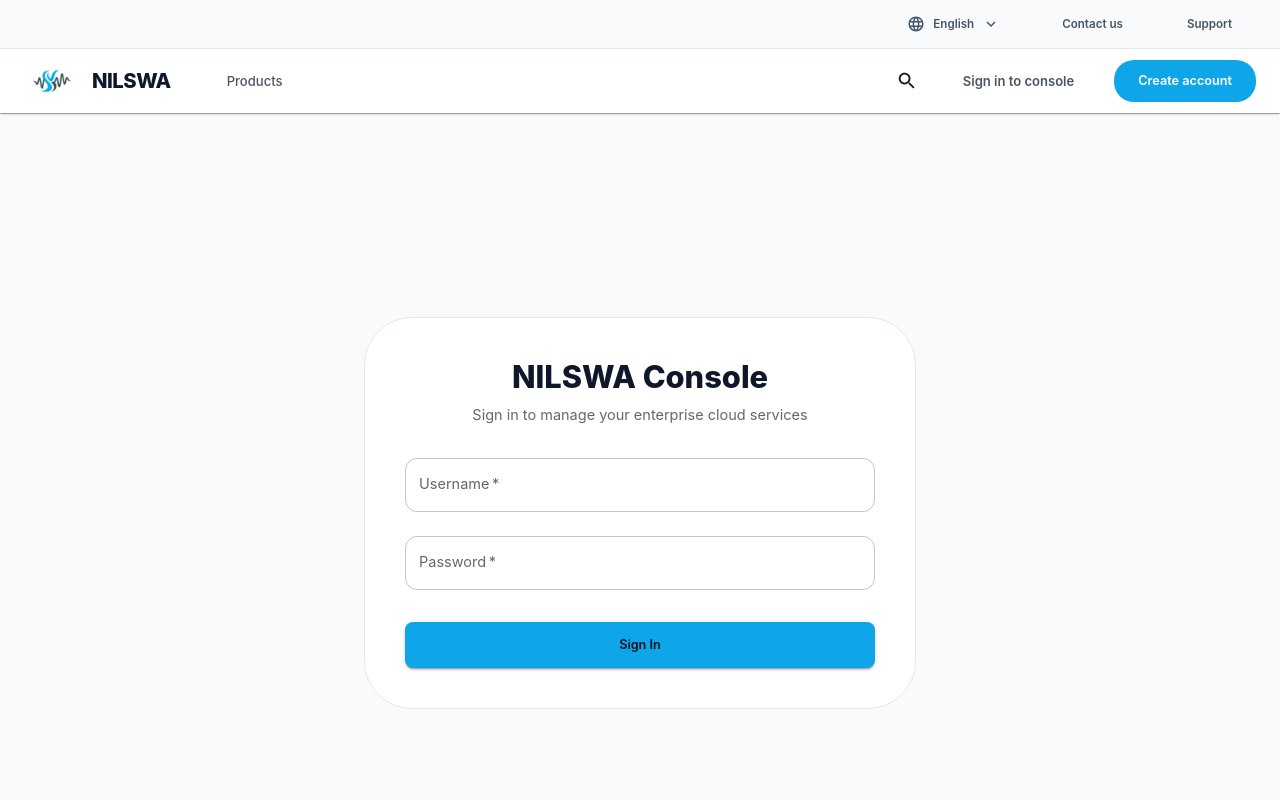
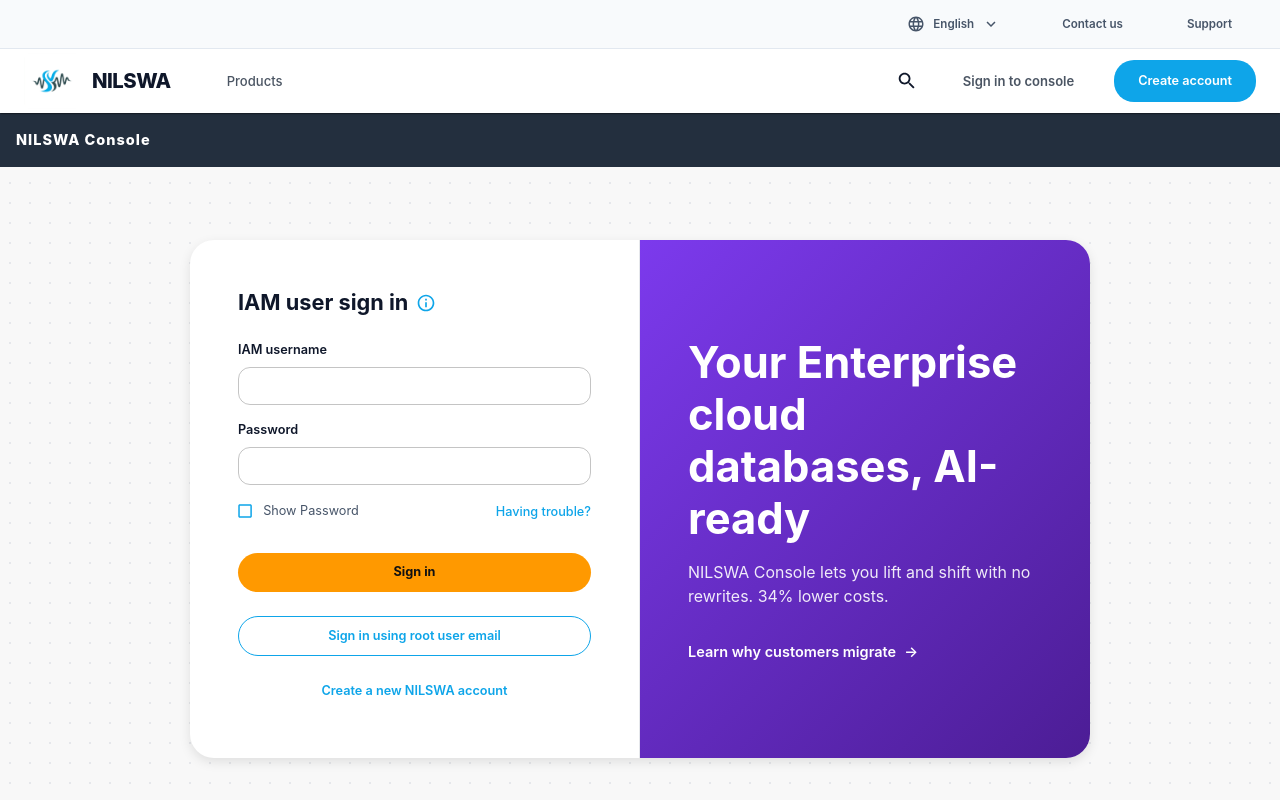
Before and after one commit to sachin-bose-p/nilswa, a Next.js app in the folder client/: page /login in a window 1280 px wide. Shown: the top 800 px of the page. Built offline with nearby package versions, Linux system fonts and the light colour scheme.

Commit message:
Redesign login page to AWS style

```diff
--- a/client/app/login/page.tsx
+++ b/client/app/login/page.tsx
@@ -1,13 +1,20 @@
 'use client';
 
 import React, { useState } from 'react';
-import { Box, Container, Typography, TextField, Button, Paper, CircularProgress, Alert } from '@mui/material';
+import {
+  Box, Typography, TextField, Button, CircularProgress, Alert,
+  Checkbox, FormControlLabel, Link as MuiLink, IconButton, InputAdornment
+} from '@mui/material';
 import { useRouter } from 'next/navigation';
+import InfoOutlinedIcon from '@mui/icons-material/InfoOutlined';
+import Visibility from '@mui/icons-material/Visibility';
+import VisibilityOff from '@mui/icons-material/VisibilityOff';
 
 export default function LoginPage() {
   const router = useRouter();
   const [loading, setLoading] = useState(false);
   const [errorMsg, setErrorMsg] = useState('');
+  const [showPassword, setShowPassword] = useState(false);
 
   const [formData, setFormData] = useState({
     username: '',
@@ -57,18 +64,56 @@ export default function LoginPage() {
   };
 
   return (
-    <Box sx={{ minHeight: '100vh', display: 'flex', alignItems: 'center', justifyContent: 'center', backgroundColor: '#f8fafc', py: 8 }}>
-      <Container maxWidth="sm">
-        <Paper elevation={0} sx={{ p: { xs: 3, md: 5 }, borderRadius: 4, border: '1px solid #e2e8f0', textAlign: 'center' }}>
-          <Typography variant="h4" sx={{ fontWeight: 800, mb: 1, color: '#0f172a' }}>
+    <Box sx={{
+      minHeight: '100vh',
+      display: 'flex',
+      flexDirection: 'column',
+      backgroundColor: '#f8f8f8',
+      backgroundImage: 'radial-gradient(#e5e7eb 1px, transparent 1px)',
+      backgroundSize: '20px 20px'
+    }}>
+      {/* AWS Style Header */}
+      <Box sx={{
+        width: '100%',
+        p: 2,
+        backgroundColor: '#232f3e',
+        display: 'flex',
+        alignItems: 'center',
+        justifyContent: 'space-between'
+      }}>
+        <Typography sx={{ color: '#fff', fontWeight: 800, letterSpacing: '1px' }}>
           NILSWA Console
         </Typography>
-          <Typography variant="body1" sx={{ color: 'text.secondary', mb: 4 }}>
-            Sign in to manage your enterprise cloud services
+      </Box>
+
+      {/* Main Content */}
+      <Box sx={{ display: 'flex', justifyContent: 'center', alignItems: 'center', flexGrow: 1, py: 8, px: 2 }}>
+        <Box sx={{
+          display: 'flex',
+          flexDirection: { xs: 'column', md: 'row' },
+          maxWidth: '900px',
+          width: '100%',
+          backgroundColor: '#fff',
+          borderRadius: 2,
+          boxShadow: '0 4px 12px rgba(0,0,0,0.1)',
+          overflow: 'hidden'
+        }}>
+
+          {/* Left Form Area */}
+          <Box sx={{
+            p: { xs: 4, md: 6 },
+            width: { xs: '100%', md: '50%' },
+            borderRight: { xs: 'none', md: '1px solid #e5e7eb' }
+          }}>
+            <Box sx={{ display: 'flex', alignItems: 'center', mb: 3 }}>
+              <Typography variant="h5" sx={{ fontWeight: 700, color: '#0f172a', mr: 1 }}>
+                IAM user sign in
               </Typography>
+              <InfoOutlinedIcon sx={{ color: '#0ea5e9', fontSize: 20 }} />
+            </Box>
 
             {errorMsg && (
-            <Alert severity="error" sx={{ mb: 4, textAlign: 'left' }}>
+              <Alert severity="error" sx={{ mb: 3 }}>
                 {errorMsg}
               </Alert>
             )}
@@ -76,42 +121,62 @@ export default function LoginPage() {
             <form onSubmit={handleLogin}>
               {!requiresMfa ? (
                 <>
+                  <Typography variant="body2" sx={{ fontWeight: 600, mb: 1, color: '#0f172a' }}>
+                    IAM username
+                  </Typography>
                   <TextField
                     fullWidth
                     name="username"
                     value={formData.username}
                     onChange={handleChange}
-                  label="Username"
                     variant="outlined"
-                  sx={{ mb: 3 }}
+                    size="small"
+                    sx={{ mb: 2, '& .MuiOutlinedInput-root': { borderRadius: 1 } }}
                     required
                   />
+
+                  <Typography variant="body2" sx={{ fontWeight: 600, mb: 1, color: '#0f172a' }}>
+                    Password
+                  </Typography>
                   <TextField
                     fullWidth
                     name="password"
-                  type="password"
+                    type={showPassword ? 'text' : 'password'}
                     value={formData.password}
                     onChange={handleChange}
-                  label="Password"
                     variant="outlined"
-                  sx={{ mb: 4 }}
+                    size="small"
+                    sx={{ mb: 1, '& .MuiOutlinedInput-root': { borderRadius: 1 } }}
                     required
                   />
+
+                  <Box sx={{ display: 'flex', justifyContent: 'space-between', alignItems: 'center', mb: 3 }}>
+                    <FormControlLabel
+                      control={<Checkbox size="small" checked={showPassword} onChange={(e) => setShowPassword(e.target.checked)} sx={{ color: '#0ea5e9' }} />}
+                      label={<Typography variant="body2" sx={{ color: '#475569' }}>Show Password</Typography>}
+                    />
+                    <MuiLink href="#" underline="hover" sx={{ fontSize: '0.875rem', color: '#0ea5e9', fontWeight: 500 }}>
+                      Having trouble?
+                    </MuiLink>
+                  </Box>
                 </>
               ) : (
                 <>
-                <Typography variant="body2" sx={{ mb: 3, fontWeight: 600 }}>
+                  <Typography variant="body2" sx={{ mb: 3, fontWeight: 600, color: '#0f172a' }}>
                     Multi-Factor Authentication Required
+                  </Typography>
+                  <Typography variant="body2" sx={{ fontWeight: 600, mb: 1, color: '#0f172a' }}>
+                    MFA Code
                   </Typography>
                   <TextField
                     fullWidth
                     name="mfa_token"
                     value={formData.mfa_token}
                     onChange={(e) => setFormData({ ...formData, mfa_token: e.target.value.replace(/[^0-9]/g, '').slice(0, 6) })}
-                  label="6-Digit MFA Code"
                     variant="outlined"
-                  sx={{ mb: 4 }}
-                  slotProps={{ htmlInput: { maxLength: 6, style: { textAlign: 'center', letterSpacing: '4px', fontSize: '1.2rem' } } }}
+                    size="small"
+                    sx={{ mb: 4, '& .MuiOutlinedInput-root': { borderRadius: 1 } }}
+                    slotProps={{ htmlInput: { maxLength: 6, style: { letterSpacing: '2px' } } }}
                     autoFocus
                     required
                   />
@@ -125,17 +190,87 @@ export default function LoginPage() {
                 disabled={loading}
                 sx={{
                   textTransform: 'none',
-                fontWeight: 600,
-                backgroundColor: '#0ea5e9',
-                py: 1.5,
-                '&:hover': { backgroundColor: '#0284c7' }
+                  fontWeight: 700,
+                  backgroundColor: '#ff9900',
+                  color: '#111',
+                  py: 1,
+                  borderRadius: 6,
+                  boxShadow: 'none',
+                  mb: 3,
+                  '&:hover': { backgroundColor: '#ec8e00', boxShadow: 'none' }
                 }}
               >
-              {loading ? <CircularProgress size={24} color="inherit" /> : (requiresMfa ? 'Verify & Sign In' : 'Sign In')}
+                {loading ? <CircularProgress size={24} color="inherit" /> : (requiresMfa ? 'Verify MFA' : 'Sign in')}
+              </Button>
+
+              <Button
+                variant="outlined"
+                fullWidth
+                sx={{
+                  textTransform: 'none',
+                  fontWeight: 600,
+                  color: '#0ea5e9',
+                  borderColor: '#0ea5e9',
+                  py: 1,
+                  borderRadius: 6,
+                  mb: 2,
+                  '&:hover': { backgroundColor: 'rgba(14, 165, 233, 0.05)' }
+                }}
+              >
+                Sign in using root user email
+              </Button>
+
+              <Button
+                variant="text"
+                fullWidth
+                sx={{
+                  textTransform: 'none',
+                  fontWeight: 600,
+                  color: '#0ea5e9',
+                  py: 1,
+                  borderRadius: 6,
+                  '&:hover': { backgroundColor: 'rgba(14, 165, 233, 0.05)' }
+                }}
+              >
+                Create a new NILSWA account
               </Button>
             </form>
-        </Paper>
-      </Container>
+          </Box>
+
+          {/* Right Marketing Area */}
+          <Box sx={{
+            width: { xs: '100%', md: '50%' },
+            backgroundColor: '#f3e8ff', // subtle purple bg
+            background: 'linear-gradient(135deg, #7c3aed 0%, #4c1d95 100%)',
+            color: '#fff',
+            p: { xs: 4, md: 6 },
+            display: 'flex',
+            flexDirection: 'column',
+            justifyContent: 'center'
+          }}>
+            <Typography variant="h3" sx={{ fontWeight: 700, mb: 2, lineHeight: 1.2 }}>
+              Your Enterprise cloud databases, AI-ready
+            </Typography>
+            <Typography variant="body1" sx={{ mb: 4, fontSize: '1.1rem', opacity: 0.9 }}>
+              NILSWA Console lets you lift and shift with no rewrites. 34% lower costs.
+            </Typography>
+            <Box sx={{ display: 'flex', alignItems: 'center' }}>
+              <Typography variant="body1" sx={{ fontWeight: 600, mr: 1 }}>
+                Learn why customers migrate
+              </Typography>
+              <Typography variant="body1" sx={{ fontWeight: 600 }}>→</Typography>
+            </Box>
+          </Box>
+
+        </Box>
+      </Box>
+
+      {/* AWS Style Footer */}
+      <Box sx={{ textAlign: 'center', py: 4, color: '#64748b' }}>
+        <Typography variant="body2">
+          By continuing, you agree to NILSWA Customer Agreement or other agreement for NILSWA services.
+        </Typography>
+      </Box>
     </Box>
   );
 }
```
Lines whose indentation alone changed are shown as unchanged.
